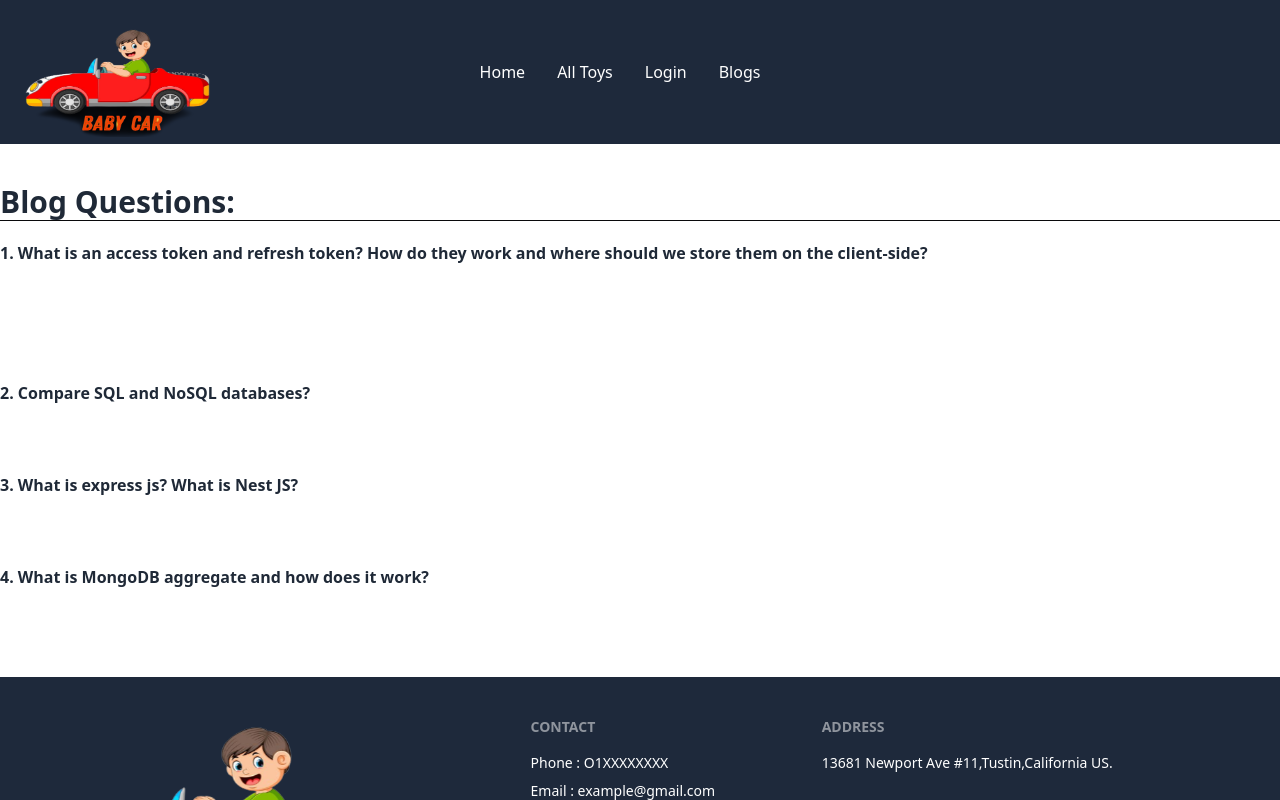
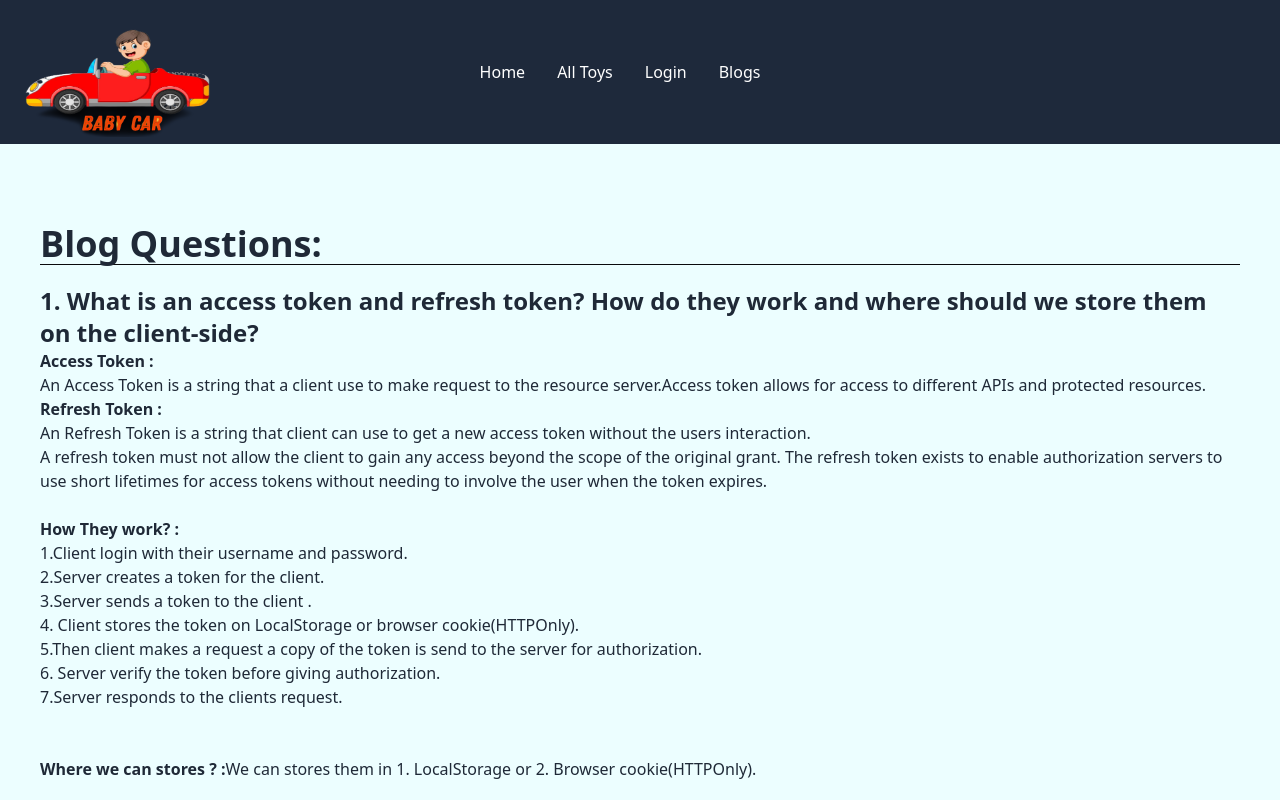
Before and after one commit to arifulislam39/baby-car-client, a React (Vite) app: page /blog in a window 1280 px wide. Shown: the top 800 px of the page. Built offline with nearby package versions, Linux system fonts and the light colour scheme; no server answers.

Commit message:
blog questions added

```diff
--- a/src/Pages/Blogs/Blogs.jsx
+++ b/src/Pages/Blogs/Blogs.jsx
@@ -1,62 +1,147 @@
 import Head from "../../HeadTitle/Head";
 
 const Blogs = () => {
-    return (
-        <div className="max-w-7xl mx-auto w-full mb-10">
-            <Head title="BLOGS"></Head>
+  return (
+    <div className="max-w-7xl mx-auto w-full mb-10 bg-cyan-50 p-10">
+      <Head title="BLOGS"></Head>
 
       <div>
         <div className="">
-          <h1 className="font-bold mt-10 text-3xl">Blog Questions:</h1>
+          <h1 className="font-bold mt-10 text-4xl">Blog Questions:</h1>
           <hr className="border-zinc-950" />
 
-          <h3 className="font-bold mt-5">
-            1. What is an access token and refresh token? How do they work and where should we store them on the client-side?
+          <h3 className="font-bold text-2xl mt-5">
+            1. What is an access token and refresh token? How do they work and
+            where should we store them on the client-side?
           </h3>
           <p>
-
+            <span className="font-bold">Access Token : </span> <br /> An Access
+            Token is a string that a client use to make request to the resource
+            server.Access token allows for access to different APIs and
+            protected resources.
+            <br />
+            <span className="font-bold"> Refresh Token :</span> <br /> An
+            Refresh Token is a string that client can use to get a new access
+            token without the users interaction.
+            <br />
+            A refresh token must not allow the client to gain any access beyond
+            the scope of the original grant. The refresh token exists to enable
+            authorization servers to use short lifetimes for access tokens
+            without needing to involve the user when the token expires.
             <br />
             <br />
-
+            <span className="font-bold">How They work? : </span>
+            <br />
+            1.Client login with their username and password. <br />
+            2.Server creates a token for the client. <br />
+            3.Server sends a token to the client . <br />
+            4. Client stores the token on LocalStorage or browser
+            cookie(HTTPOnly). <br />
+            5.Then client makes a request a copy of the token is send to the
+            server for authorization. <br />
+            6. Server verify the token before giving authorization. <br />
+            7.Server responds to the clients request. <br />
             <br />
             <br />
-
+            <span className="font-bold">Where we can stores ? :</span>
+            We can stores them in 1. LocalStorage or 2. Browser
+            cookie(HTTPOnly).
           </p>
 
-          <h3 className="font-bold mt-5">
+          <h3 className="font-bold text-2xl mt-5">
             2. Compare SQL and NoSQL databases?
           </h3>
           <p>
-
+            <span className="font-bold">SQL</span>
+            1. RELATIONAL DATABASE MANAGEMENT SYSTEM. <br />
+            2. These databases have fixed or static or predefined schema. <br />
+            3. These databases are not suited for hierarchical data storage.{" "}
+            <br />
+            4. These databases are best suited for complex queries. <br />
+            5. Vertically Scalable. <br />
+            6. Examples: MySQL, PostgreSQL, Oracle, MS-SQL Server, etc..
             <br />
             <br />
-
+            <span className="font-bold">NoSQL</span>
+            1. Non-relational or distributed database system. <br />
+            2. They have a dynamic schema. <br />
+            3. These databases are best suited for hierarchical data storage.{" "}
+            <br />
+            4. These databases are not so good for complex queries. <br />
+            5. Horizontally scalable. <br />
+            6. Examples: MongoDB, GraphQL, HBase, Neo4j, Cassandra, etc..
           </p>
 
-          <h3 className="font-bold mt-5">
+          <h3 className="font-bold text-2xl mt-5">
             3. What is express js? What is Nest JS?
           </h3>
           <p>
-
+            <span className="font-bold">Express JS : </span>
+            Express is a Node.js web application framework that provides a wide
+            range of functionality for constructing web and mobile applications.
+            It is a layer built on top of Node that aids in the management of
+            servers and routes.
             <br />
             <br />
-
+            <span className="font-bold">Nest JS : </span>
+            NestJS is a Node.js framework for building server-side applications.
+            It is based on TypeScript and JavaScript. This framework is inspired
+            by Angular, so most of what find in Angular can also be found in
+            Nest, including providers, middleware, components, and services. It
+            is safe to say that Nest can be easily learned by Angular developers
+            for any type of project.
           </p>
-          <h3 className="font-bold mt-5">
+          <h3 className="font-bold text-2xl mt-5">
             4. What is MongoDB aggregate and how does it work?
           </h3>
           <p>
-             <br /><br />
-
-
-
+            <span className="font-bold">MongoDB Aggregation : </span>
+            MongoDB Aggregation uses an aggregate() method to perform the
+            aggregation operations. Basically, this aggregation operation
+            practices data records and provides calculated results. The
+            aggregation operations assemble values from various documents
+            together and are able to execute a range of operations, such as
+            average, sum, maximum, minimum, etc., on the assembled data to
+            provide only a result. A corresponding of MongoDB Aggregation in SQL
+            is count(*) and with the group by. MongoDB Aggregation is identical
+            to the aggregate function provided in SQL.
+            <br />
+            <br />
+            <span className="font-bold"> It works</span>
+            This MongoDB Aggregation uses the Pipeline concept in the UNIX
+            command, where the pipeline defines the possibility to perform an
+            operation on few inputs and apply the output resulted as the input
+            for the succeeding command, and it follows the same. MongoDB
+            supports this idea in the aggregation framework. Here, the operators
+            come in three ranges such as stages, expressions, and accumulators.
+            <br />
+            There is a group of possible stages and every of those is considered
+            as a group of documents as an input and generates a resulting group
+            of documents otherwise, the last JSON document at the completion of
+            the pipeline. This will then, in turn, be implemented for the
+            succeeding stage and likewise. Some possible stages determined in
+            the aggregation framework are as follows: <br /> <br />
+             1. $match: It is a
+            filtering operation and therefore this can decrease the number of
+            documents that are given as input to the succeeding stage. <br />
+             2.
+            $project: It is applied to choose few particular fields from a
+            collection. <br /> 3. $group: It performs the concrete aggregation that we
+            are discussing overhead. <br /> 4. $sort: It helps to sort the documents. <br />
+            5. $limit: It limits the sum of documents to look at, provided by
+            the specific number beginning from the existing positions. <br /> 6. $skip:
+            It helps to make skipping possible forwardly in the list of
+            documents for a provided sum of documents. <br /> 7. $unwind: It is
+            operated to unwind documents which are using arrays. While applying
+            an array, the data element is a form of pre-joined and then this
+            operation will be uncompleted with this to include distinct
+            documents another time. Hence, with the help of this stage, we can
+            increase the sum of documents for the succeeding stage.
           </p>
         </div>
       </div>
     </div>
-
-
-    );
+  );
 };
 
 export default Blogs;
```
